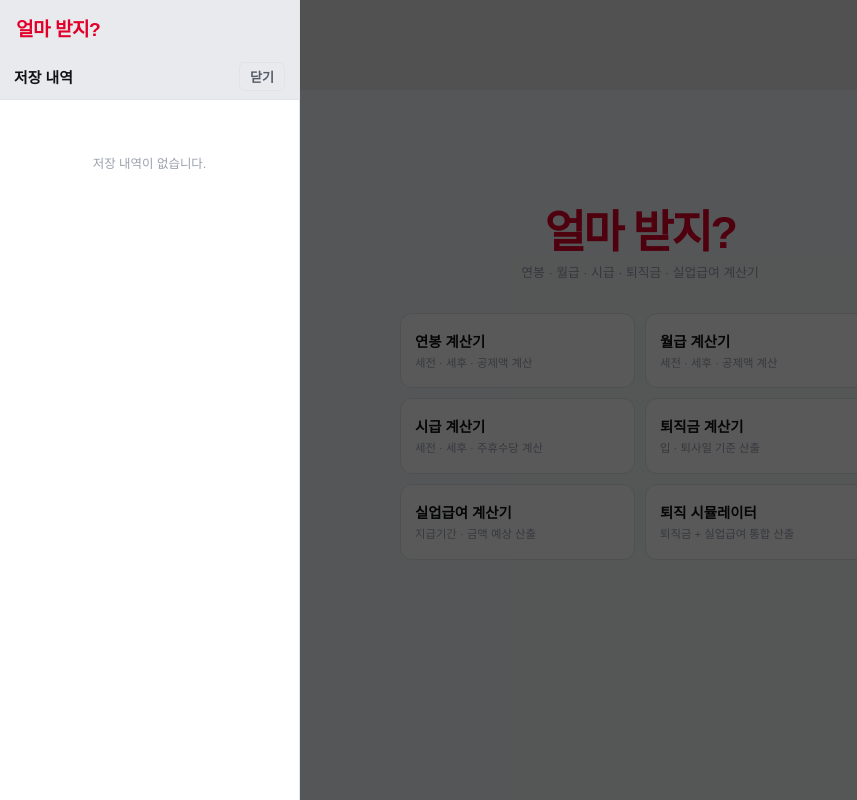
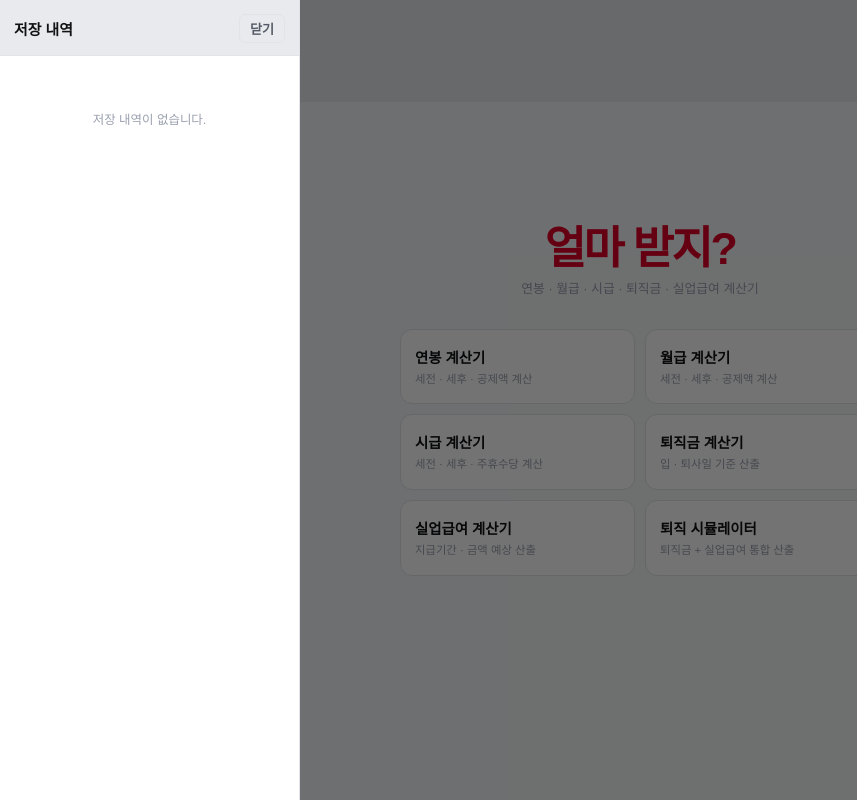
Before and after one commit to junknyght/howmuch, a plain HTML site: page index.html in a window 1280 px wide. Both pictures are taken after a click on the button "메뉴". Shown: the whole page, without its empty margins (0-857 px from the left). Drawn offline with Linux system fonts and the light colour scheme.

Commit message:
Update index.html

```diff
--- a/index.html
+++ b/index.html
@@ -1,4 +1,3 @@
-
 <!DOCTYPE html>
 <html lang="ko">
 <head>
@@ -32,14 +31,15 @@ body.no-scroll{overflow:hidden;}
 
 .top-bar{position:fixed;top:0;left:0;right:0;z-index:200;background:var(--darker);
   display:flex;align-items:flex-end;
-  padding:env(safe-area-inset-top,36px) 20px 8px;
-  min-height:calc(40px + env(safe-area-inset-top,36px));}
+  padding:env(safe-area-inset-top,36px) 20px 12px;
+  min-height:calc(52px + env(safe-area-inset-top,36px));}
+.admob-banner{position:fixed;top:calc(env(safe-area-inset-top,36px) + 52px);left:0;right:0;
+  height:50px;z-index:190;background:var(--darker);
+  display:flex;align-items:center;justify-content:center;}
 .top-bar-title{font-size:1.2rem;font-weight:600;color:var(--red);letter-spacing:-0.03em;}
-.ad-space{position:fixed;top:calc(40px + env(safe-area-inset-top,36px));left:0;right:0;
-  height:50px;background:var(--darker);z-index:199;}
 
 #main-menu{min-height:100vh;
-  padding:calc(env(safe-area-inset-top,36px) + 90px) 18px 120px;
+  padding:calc(env(safe-area-inset-top,36px) + 122px) 18px 120px;
   display:flex;flex-direction:column;align-items:center;justify-content:center;}
 .menu-header{text-align:center;margin-bottom:2rem;}
 .menu-header h1{font-size:2.8rem;font-weight:600;color:var(--red);letter-spacing:-0.05em;line-height:1;}
@@ -55,9 +55,9 @@ body.no-scroll{overflow:hidden;}
 .menu-btn:active,.menu-btn.pressing{transform:scale(.96);border-color:var(--red);opacity:.85;}
 .btn-label{font-size:0.71rem;color:var(--text-muted);margin-top:5px;display:block;font-weight:400;line-height:1.4;}
 
-#content-area{display:none;padding-top:calc(env(safe-area-inset-top,36px) + 90px);}
-.nav-bar{position:sticky;top:calc(env(safe-area-inset-top,36px) + 40px);z-index:100;
-  background:var(--darker);
+#content-area{display:none;padding-top:calc(env(safe-area-inset-top,36px) + 102px);}
+.nav-bar{position:sticky;top:calc(env(safe-area-inset-top,36px) + 102px);z-index:100;
+  background:var(--darker);border-bottom:1px solid var(--card-border);
   padding:11px 18px;display:flex;align-items:center;gap:12px;}
 .back-link{color:var(--red);font-weight:700;cursor:pointer;display:flex;align-items:center;gap:5px;
   font-size:0.88rem;padding:5px 10px;border-radius:6px;border:1px solid var(--card-border);transition:all .2s;}
@@ -189,20 +189,15 @@ select.inp{appearance:none;cursor:pointer;
 .hamburger-btn span{width:20px;height:2px;background:var(--text-secondary);border-radius:2px;display:block;}
 
 /* ===== 사이드바 ===== */
-.sidebar-overlay{position:fixed;top:0;left:0;right:0;bottom:0;z-index:9800;
-  background:rgba(0,0,0,0);pointer-events:none;touch-action:none;
-  transition:background .28s ease;}
-.sidebar-overlay.open{background:rgba(0,0,0,.65);pointer-events:auto;}
-.sidebar-panel{position:fixed;top:0;left:0;bottom:0;width:300px;max-width:85vw;
+.sidebar-overlay{position:fixed;top:0;left:0;right:0;bottom:0;z-index:500;
+  background:rgba(0,0,0,.55);display:none;touch-action:none;}
+.sidebar-overlay.open{display:block;}
+.sidebar-panel{position:fixed;top:0;left:0;bottom:0;width:300px;max-width:85vw;z-index:510;
   background:var(--card-bg);border-right:1px solid var(--card-border);
-  transform:translateX(-100%);transition:transform .28s cubic-bezier(.4,0,.2,1);
+  transform:translateX(-100%);transition:transform .25s ease;
   display:flex;flex-direction:column;overflow:hidden;}
 .sidebar-panel.open{transform:translateX(0);}
-.sidebar-spacer{display:none;}
-.sidebar-top-title{padding:14px 16px 12px;background:var(--darker);
-  font-size:1.2rem;font-weight:600;color:var(--red);letter-spacing:-0.03em;
-  flex-shrink:0;}
-.sidebar-hdr{padding:8px 14px 8px;
+.sidebar-hdr{padding:14px 14px 12px;
   background:var(--darker);border-bottom:1px solid var(--card-border);
   display:flex;align-items:center;justify-content:space-between;flex-shrink:0;}
 .sidebar-hdr-title{font-size:0.93rem;font-weight:800;color:var(--text-primary);}
@@ -328,18 +323,20 @@ input[type="date"]::-webkit-calendar-picker-indicator{cursor:pointer;}
   </button>
   <span class="top-bar-title">얼마 받지?</span>
 </div>
-<div class="ad-space"></div>
+
+<!-- AdMob 배너 광고 (50dp) -->
+<div class="admob-banner" id="admob-banner">
+  <!-- AdMob 광고 코드 삽입 위치 -->
+</div>
 
 <!-- 사이드바 -->
-<div class="sidebar-overlay" id="sidebar-overlay" onclick="closeSidebar()">
-  <div class="sidebar-panel" id="sidebar-panel" onclick="event.stopPropagation()">
-    <div class="sidebar-top-title">얼마 받지?</div>
-    <div class="sidebar-hdr">
-      <span class="sidebar-hdr-title">저장 내역</span>
-      <button class="sidebar-close" onclick="closeSidebar()">닫기</button>
-    </div>
-    <div class="sidebar-body" id="sidebar-body"></div>
+<div class="sidebar-overlay" id="sidebar-overlay" onclick="closeSidebar()"></div>
+<div class="sidebar-panel" id="sidebar-panel">
+  <div class="sidebar-hdr">
+    <span class="sidebar-hdr-title">저장 내역</span>
+    <button class="sidebar-close" onclick="closeSidebar()">닫기</button>
   </div>
+  <div class="sidebar-body" id="sidebar-body"></div>
 </div>
 
 <!-- 상세보기 팝업 -->
@@ -1654,16 +1651,10 @@ var _sdItems = [];
 
 function openSidebar() {
   sidebarOpen = true;
+  document.getElementById('sidebar-overlay').classList.add('open');
+  document.getElementById('sidebar-panel').classList.add('open');
+  lockScroll();
   renderSidebar();
-  lockScroll();
-  var ov = document.getElementById('sidebar-overlay');
-  var panel = document.getElementById('sidebar-panel');
-  requestAnimationFrame(function() {
-    requestAnimationFrame(function() {
-      ov.classList.add('open');
-      panel.classList.add('open');
-    });
-  });
   try { history.pushState({ view:'sidebar' }, ''); } catch(x) {}
 }
 
@@ -1673,6 +1664,7 @@ function closeSidebar(programmatic) {
   document.getElementById('sidebar-panel').classList.remove('open');
   unlockScroll();
   if (!programmatic) {
+    /* 버튼으로 닫을 때 → history.back() 으로 sidebar 엔트리 제거 */
     try { history.back(); } catch(x) {}
   }
 }
```
